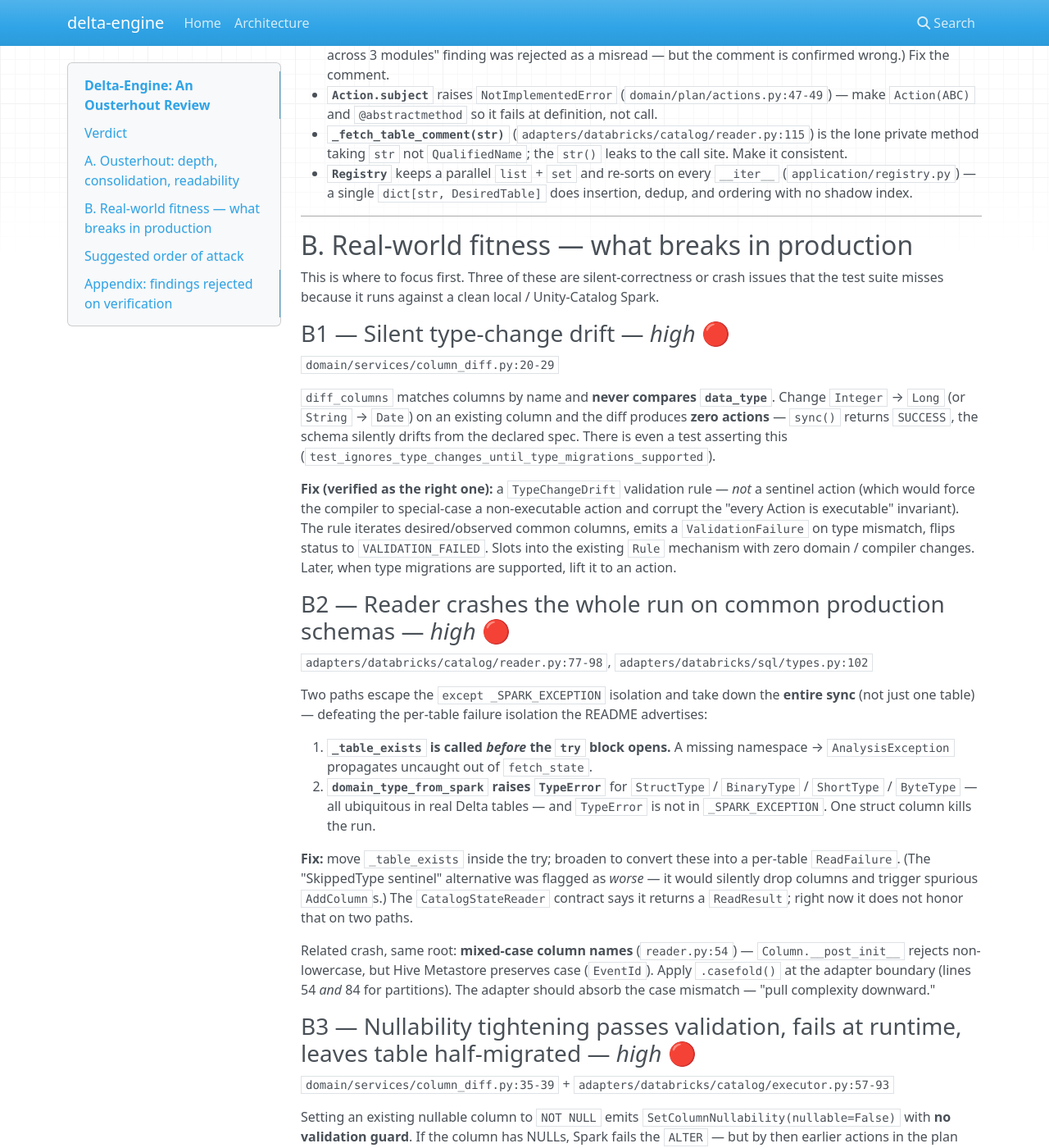
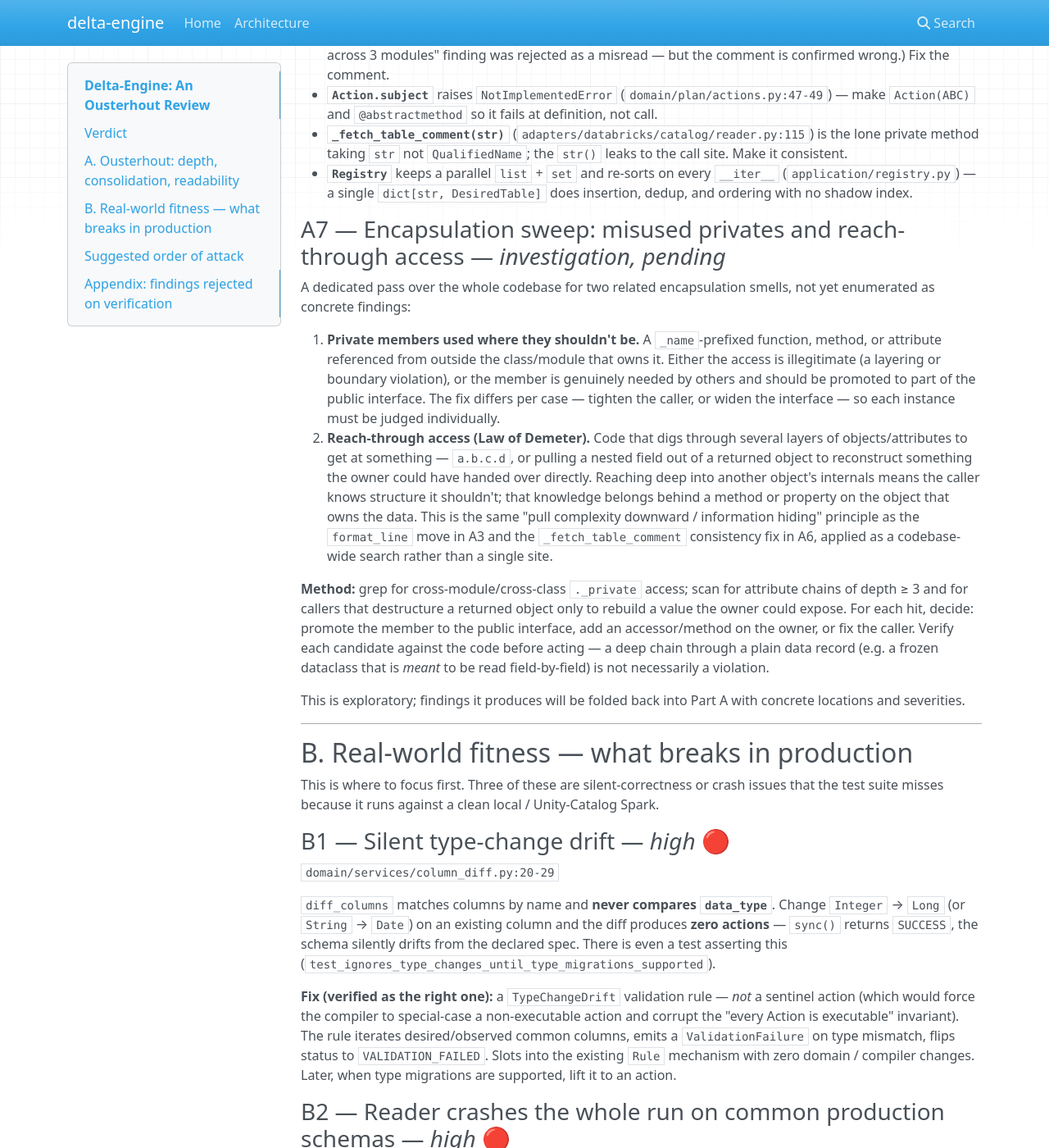
Before and after one commit to Tomoscorbin/delta-engine, an MkDocs documentation site: the page built from docs/ousterhout-review.md, in a window 1280 px wide and 1400 px high, scrolled down 2854 px. Shown: the whole window at 82% size. Built offline with MkDocs 1.6.1, drawn with Linux system fonts in a browser that asks for light colours; nearby versions of some CDN libraries.

Commit message:
docs: add A7 encapsulation sweep (misused privates, reach-through access)
Co-Authored-By: Claude Opus 4.8 <noreply@anthropic.com>

```diff
--- a/docs/ousterhout-review.md
+++ b/docs/ousterhout-review.md
@@ -168,6 +168,39 @@ inline), shrinking the public surface to one symbol. Re-home tests onto
   `__iter__` (`application/registry.py`) — a single `dict[str, DesiredTable]`
   does insertion, dedup, and ordering with no shadow index.
 
+### A7 — Encapsulation sweep: misused privates and reach-through access — *investigation, pending*
+
+A dedicated pass over the whole codebase for two related encapsulation smells,
+not yet enumerated as concrete findings:
+
+1. **Private members used where they shouldn't be.** A `_name`-prefixed
+   function, method, or attribute referenced from outside the class/module that
+   owns it. Either the access is illegitimate (a layering or boundary
+   violation), or the member is genuinely needed by others and should be
+   promoted to part of the public interface. The fix differs per case — tighten
+   the caller, or widen the interface — so each instance must be judged
+   individually.
+2. **Reach-through access (Law of Demeter).** Code that digs through several
+   layers of objects/attributes to get at something — `a.b.c.d`, or pulling a
+   nested field out of a returned object to reconstruct something the owner
+   could have handed over directly. Reaching deep into another object's
+   internals means the caller knows structure it shouldn't; that knowledge
+   belongs behind a method or property on the object that owns the data. This is
+   the same "pull complexity downward / information hiding" principle as the
+   `format_line` move in A3 and the `_fetch_table_comment` consistency fix in
+   A6, applied as a codebase-wide search rather than a single site.
+
+**Method:** grep for cross-module/cross-class `._private` access; scan for
+attribute chains of depth ≥ 3 and for callers that destructure a returned object
+only to rebuild a value the owner could expose. For each hit, decide: promote
+the member to the public interface, add an accessor/method on the owner, or fix
+the caller. Verify each candidate against the code before acting — a deep chain
+through a plain data record (e.g. a frozen dataclass that is *meant* to be read
+field-by-field) is not necessarily a violation.
+
+This is exploratory; findings it produces will be folded back into Part A with
+concrete locations and severities.
+
 ---
 
 ## B. Real-world fitness — what breaks in production
```
